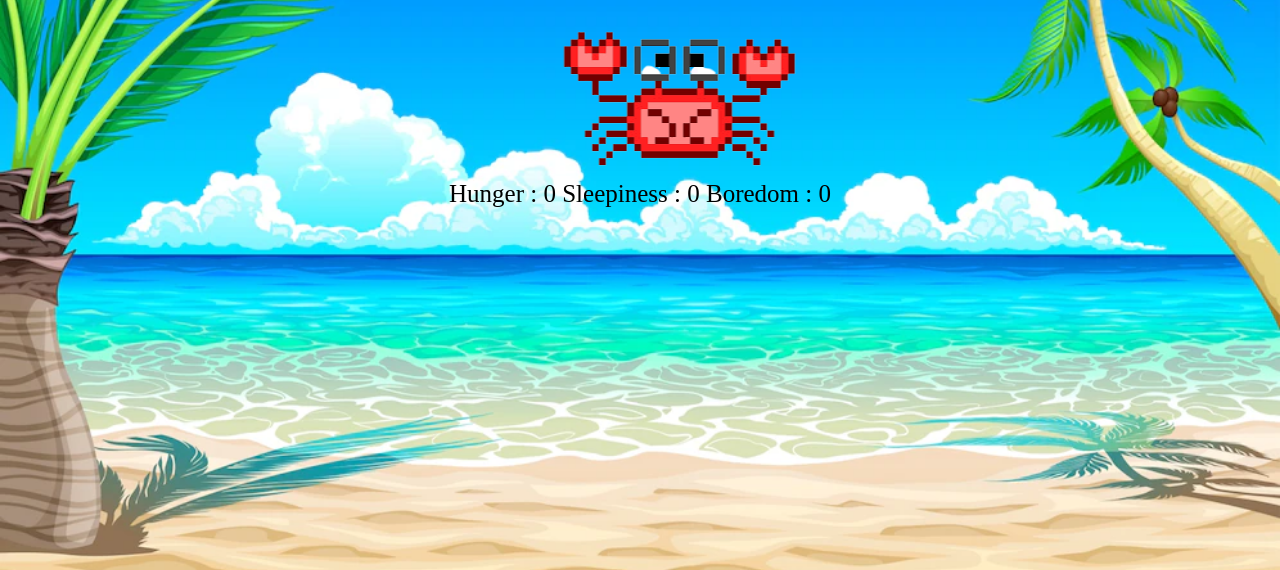
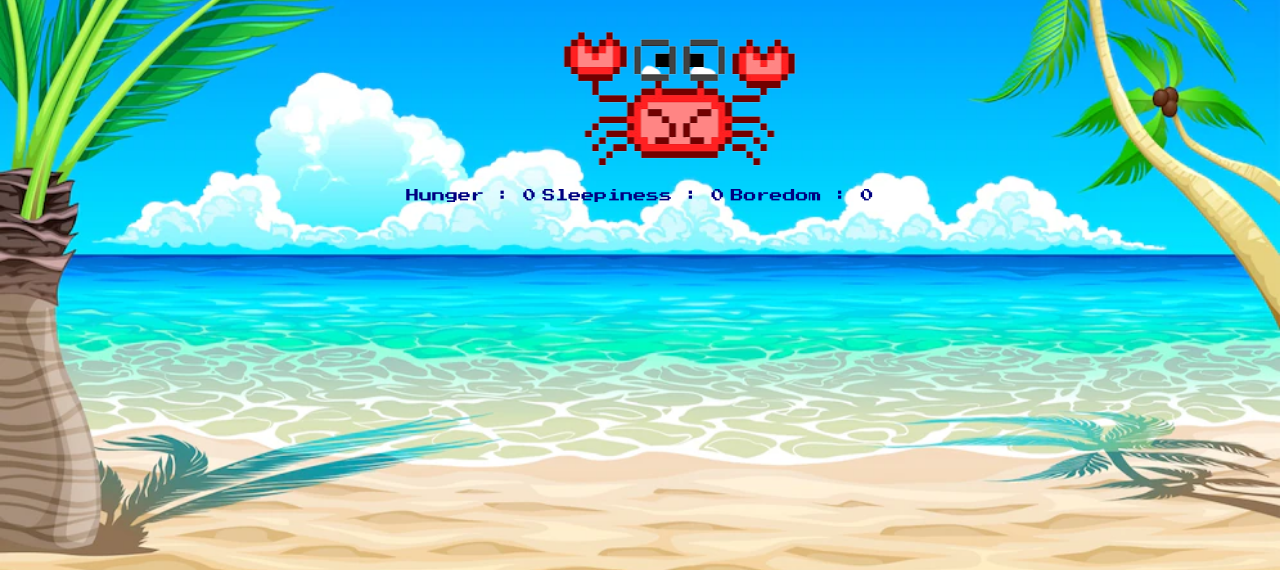
Before and after one commit to joyphillip/Tamagotchi-Mini-Project, a plain HTML site: page index.html in a window 1280 px wide. Shown: the part 251-821 px from the top of the page. Drawn offline with Linux system fonts and the light colour scheme; a web font is replaced by a local one.

Commit message:
updated css stats

```diff
--- a/css/style.css
+++ b/css/style.css
@@ -46,6 +46,7 @@ body {
     animation-duration: 10s;
 }
 
+
 @keyframes move {
     from{transform: translateX(0)}
     to{transform: translateX(200px);}
@@ -61,5 +62,10 @@ body {
 .stats {
     text-align: center;
     font-size: 25px;
+}
 
+span {
+    font-size: small;
+    color: navy;
+    font-family: 'Press Start 2P', cursive;
 }
```
Also changed, not shown: js/app2.js (deleted, +0 -146 lines).
